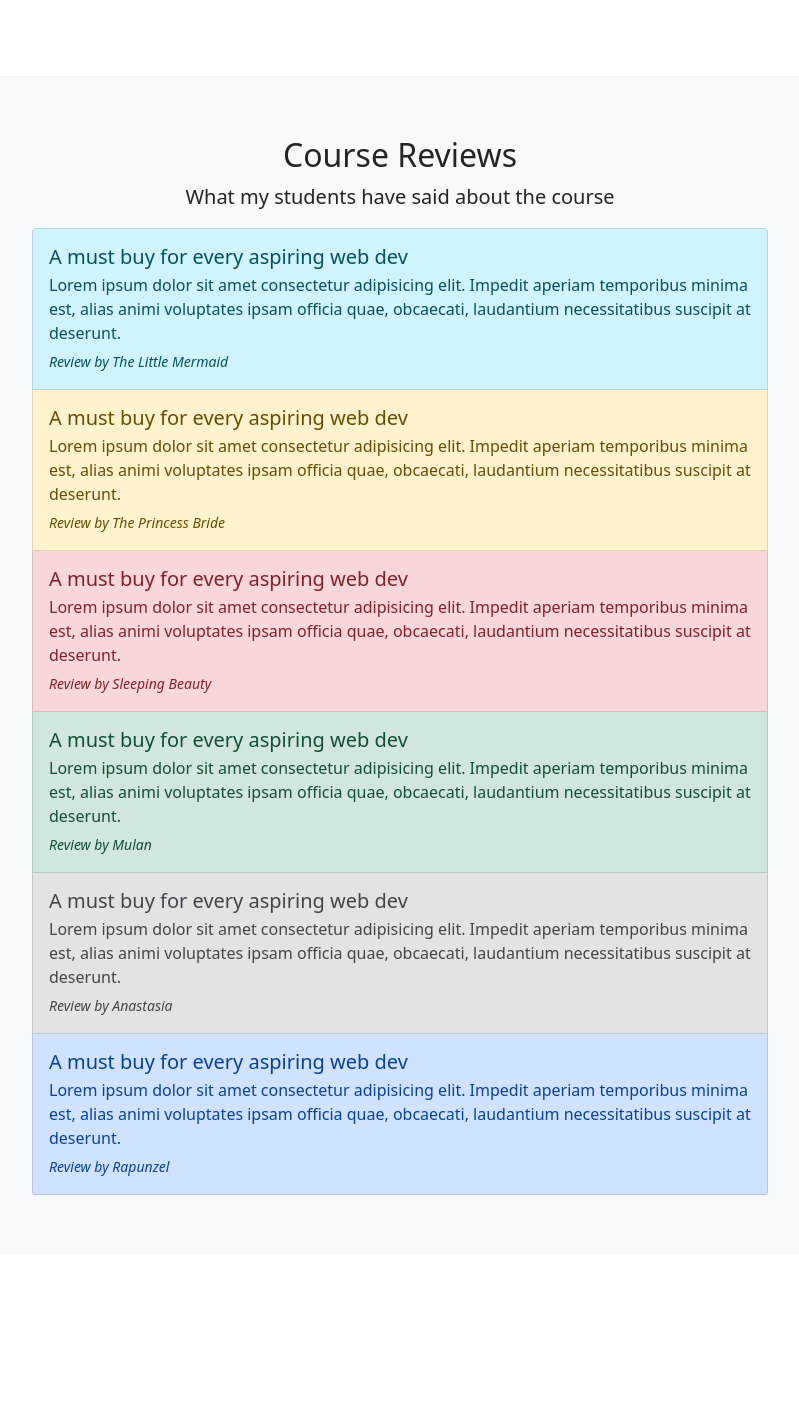
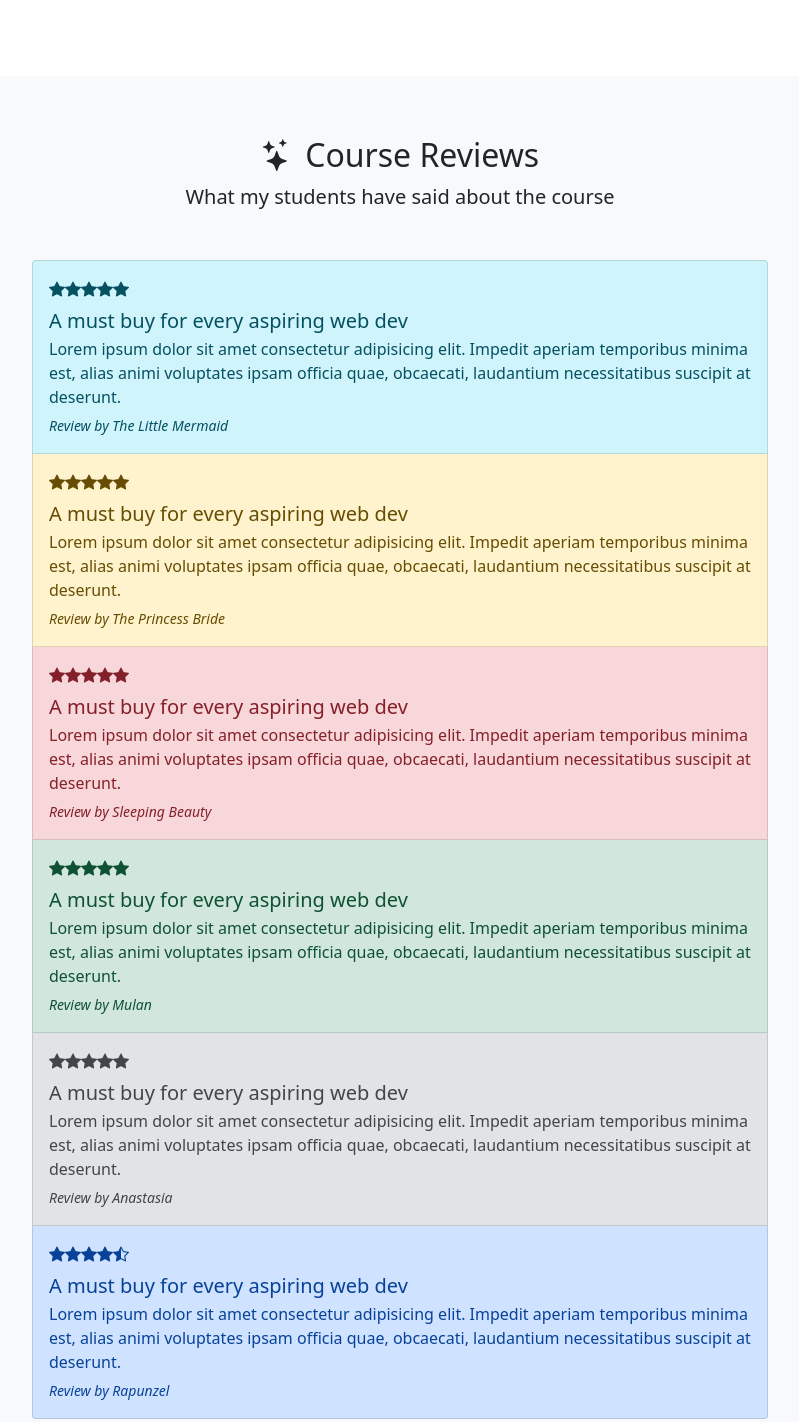
Before and after one commit to Dina2703/bs5-book-site, a plain HTML site: page index.html in a window 1280 px wide. Shown: the part 2100-3522 px from the top of the page, without its empty margins (240-1039 px from the left). Before the commit the page ends 3355 px from the top, so only its background shows below. Drawn offline with nearby package versions, Linux system fonts and the light colour scheme; files whose address does not match are found by name.

Commit message:
Bootstrap Icons

```diff
--- a/index.html
+++ b/index.html
@@ -9,6 +9,10 @@
       rel="stylesheet"
       integrity="sha384-EVSTQN3/azprG1Anm3QDgpJLIm9Nao0Yz1ztcQTwFspd3yD65VohhpuuCOmLASjC"
       crossorigin="anonymous"
+    />
+    <link
+      rel="stylesheet"
+      href="https://cdn.jsdelivr.net/npm/bootstrap-icons@1.8.1/font/bootstrap-icons.css"
     />
     <title>BS5 - coder-girl</title>
     <style>
@@ -315,14 +319,19 @@
     <section id="reviews" class="bg-light">
       <div class="container-lg">
         <div class="text-center">
-          <h2>Course Reviews</h2>
+          <h2><i class="bi bi-stars pe-1"></i> Course Reviews</h2>
           <p class="lead">What my students have said about the course</p>
         </div>
 
-        <div class="row justify-content-center">
+        <div class="row justify-content-center my-5">
           <div class="col-lg-8">
             <div class="list-group">
               <div class="list-group-item py-3 list-group-item-info">
+                <div class="pb-2">
+                  <i class="bi bi-star-fill"></i><i class="bi bi-star-fill"></i
+                  ><i class="bi bi-star-fill"></i><i class="bi bi-star-fill"></i
+                  ><i class="bi bi-star-fill"></i>
+                </div>
                 <h5 class="mb-1">A must buy for every aspiring web dev</h5>
                 <p class="mb-1">
                   Lorem ipsum dolor sit amet consectetur adipisicing elit.
@@ -333,6 +342,11 @@
                 <small class="fst-italic">Review by The Little Mermaid</small>
               </div>
               <div class="list-group-item py-3 list-group-item-warning">
+                <div class="pb-2">
+                  <i class="bi bi-star-fill"></i><i class="bi bi-star-fill"></i
+                  ><i class="bi bi-star-fill"></i><i class="bi bi-star-fill"></i
+                  ><i class="bi bi-star-fill"></i>
+                </div>
                 <h5 class="mb-1">A must buy for every aspiring web dev</h5>
                 <p class="mb-1">
                   Lorem ipsum dolor sit amet consectetur adipisicing elit.
@@ -343,6 +357,11 @@
                 <small class="fst-italic">Review by The Princess Bride</small>
               </div>
               <div class="list-group-item py-3 list-group-item-danger">
+                <div class="pb-2">
+                  <i class="bi bi-star-fill"></i><i class="bi bi-star-fill"></i
+                  ><i class="bi bi-star-fill"></i><i class="bi bi-star-fill"></i
+                  ><i class="bi bi-star-fill"></i>
+                </div>
                 <h5 class="mb-1">A must buy for every aspiring web dev</h5>
                 <p class="mb-1">
                   Lorem ipsum dolor sit amet consectetur adipisicing elit.
@@ -353,6 +372,11 @@
                 <small class="fst-italic">Review by Sleeping Beauty</small>
               </div>
               <div class="list-group-item py-3 list-group-item-success">
+                <div class="pb-2">
+                  <i class="bi bi-star-fill"></i><i class="bi bi-star-fill"></i
+                  ><i class="bi bi-star-fill"></i><i class="bi bi-star-fill"></i
+                  ><i class="bi bi-star-fill"></i>
+                </div>
                 <h5 class="mb-1">A must buy for every aspiring web dev</h5>
                 <p class="mb-1">
                   Lorem ipsum dolor sit amet consectetur adipisicing elit.
@@ -363,6 +387,11 @@
                 <small class="fst-italic">Review by Mulan</small>
               </div>
               <div class="list-group-item py-3 list-group-item-secondary">
+                <div class="pb-2">
+                  <i class="bi bi-star-fill"></i><i class="bi bi-star-fill"></i
+                  ><i class="bi bi-star-fill"></i><i class="bi bi-star-fill"></i
+                  ><i class="bi bi-star-fill"></i>
+                </div>
                 <h5 class="mb-1">A must buy for every aspiring web dev</h5>
                 <p class="mb-1">
                   Lorem ipsum dolor sit amet consectetur adipisicing elit.
@@ -373,6 +402,11 @@
                 <small class="fst-italic">Review by Anastasia</small>
               </div>
               <div class="list-group-item py-3 list-group-item-primary">
+                <div class="pb-2">
+                  <i class="bi bi-star-fill"></i><i class="bi bi-star-fill"></i
+                  ><i class="bi bi-star-fill"></i><i class="bi bi-star-fill"></i
+                  ><i class="bi bi-star-half"></i>
+                </div>
                 <h5 class="mb-1">A must buy for every aspiring web dev</h5>
                 <p class="mb-1">
                   Lorem ipsum dolor sit amet consectetur adipisicing elit.
```
